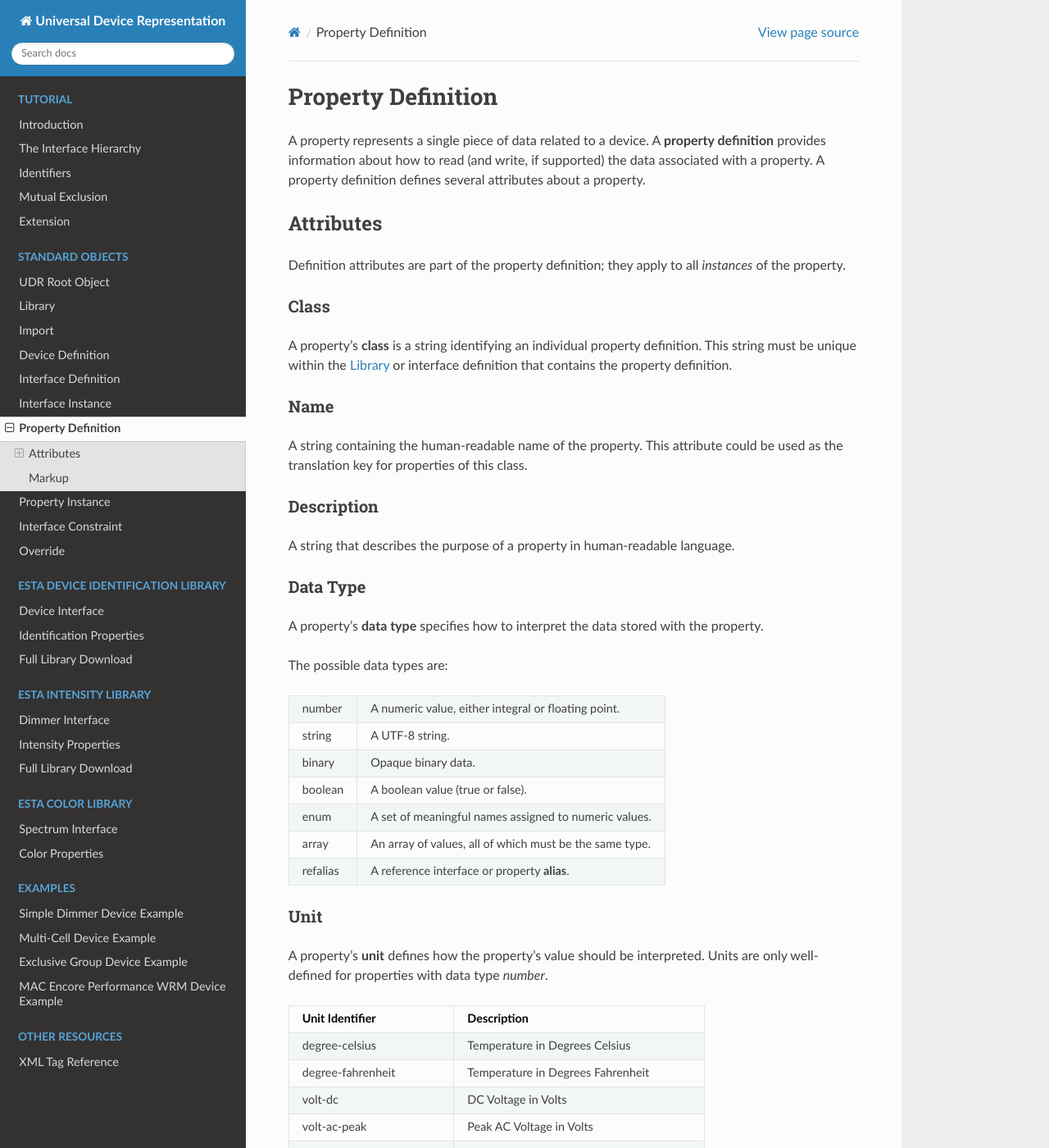
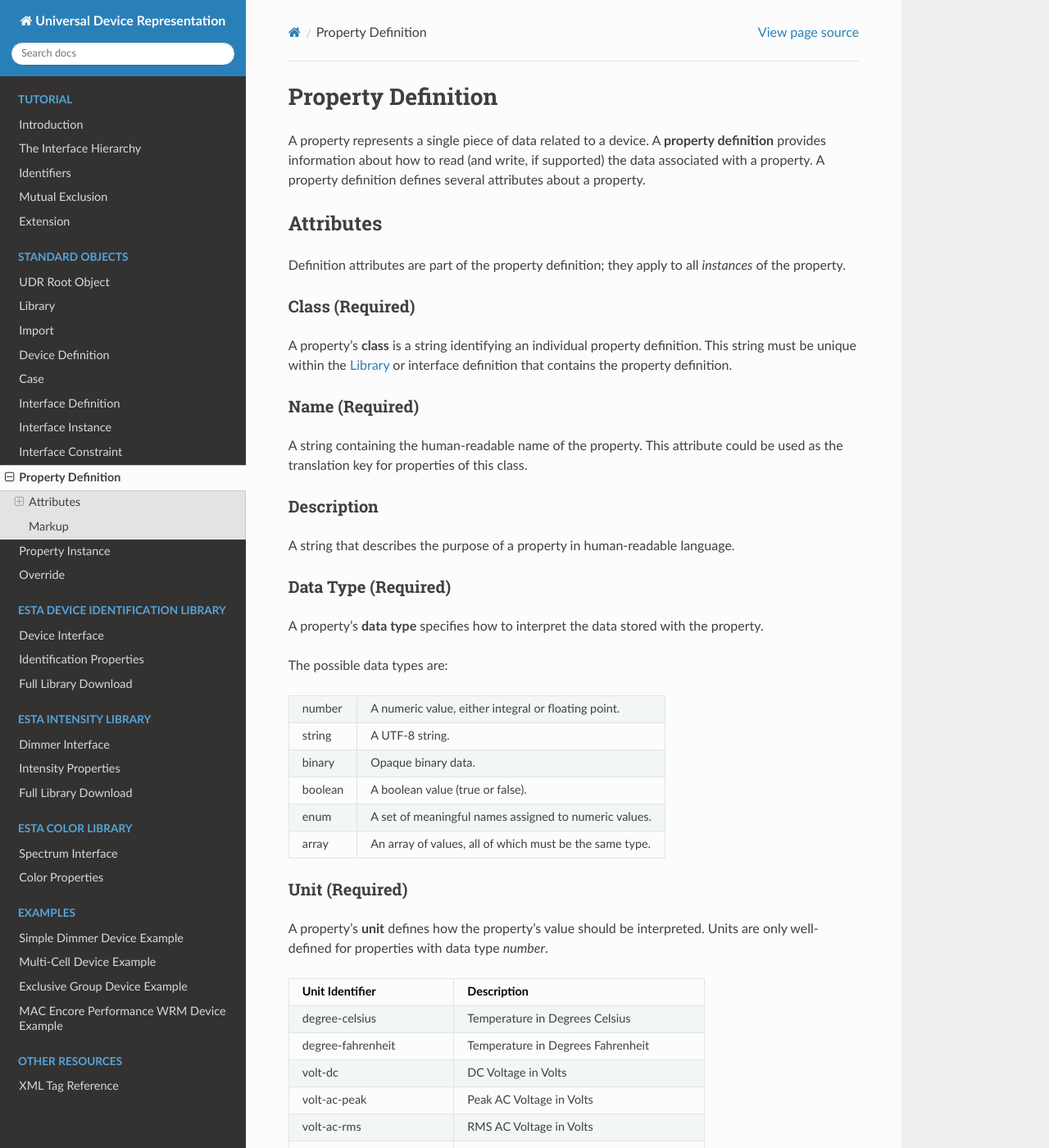
Before and after one commit to samkearney/esta-ngl, a Sphinx documentation site: the page built from docs/standard_objects/property_definition.rst, in a window 1280 px wide and 1400 px high. Shown: the whole window at 82% size. Built offline with Sphinx 7.4.7 and the Read the Docs theme 2.0.0, drawn with Linux system fonts in a browser that asks for light colours; some of the changed text lies outside the part shown.

Commit message:
Added case definition, and updated indexes and tag reference.

```diff
--- a/docs/index.rst
+++ b/docs/index.rst
@@ -29,11 +29,12 @@
    standard_objects/library
    standard_objects/import
    standard_objects/device_definition
+   standard_objects/case
    standard_objects/interface_definition
    standard_objects/interface_instance
+   standard_objects/interface_constraint
    standard_objects/property_definition
    standard_objects/property_instance
-   standard_objects/interface_constraint
    standard_objects/override
 
 .. toctree::
--- a/docs/standard_objects/property_definition.rst
+++ b/docs/standard_objects/property_definition.rst
@@ -17,16 +17,16 @@
 
 .. _standard-objects-property-definition-class:
 
-Class
-=====
+Class (Required)
+================
 
 A property's **class** is a string identifying an individual property definition. This string
 must be unique within the :ref:`standard-objects-library` or interface definition that contains the property definition.
 
 .. _standard-objects-property-definition-name:
 
-Name
-====
+Name (Required)
+===============
 
 A string containing the human-readable name of the property. This attribute could be used as the translation
 key for properties of this class.
@@ -40,8 +40,8 @@
 
 .. _standard-objects-property-definition-data-type:
 
-Data Type
-=========
+Data Type (Required)
+====================
 
 A property's **data type** specifies how to interpret the data stored with the property.
 
@@ -54,13 +54,12 @@
 boolean   A boolean value (true or false).
 enum      A set of meaningful names assigned to numeric values.
 array     An array of values, all of which must be the same type.
-refalias  A reference interface or property **alias**.
 ========= =======================================================
 
 .. _standard-objects-property-definition-unit:
 
-Unit
-====
+Unit (Required)
+========================================
 
 A property's **unit** defines how the property's value should be interpreted. Units are only
 well-defined for properties with data type *number*.
```
Also changed, not shown: docs/other_resources/xml_tag_reference.rst (+4 -3 lines), docs/standard_objects/case.rst (added, +79 -0 lines).
